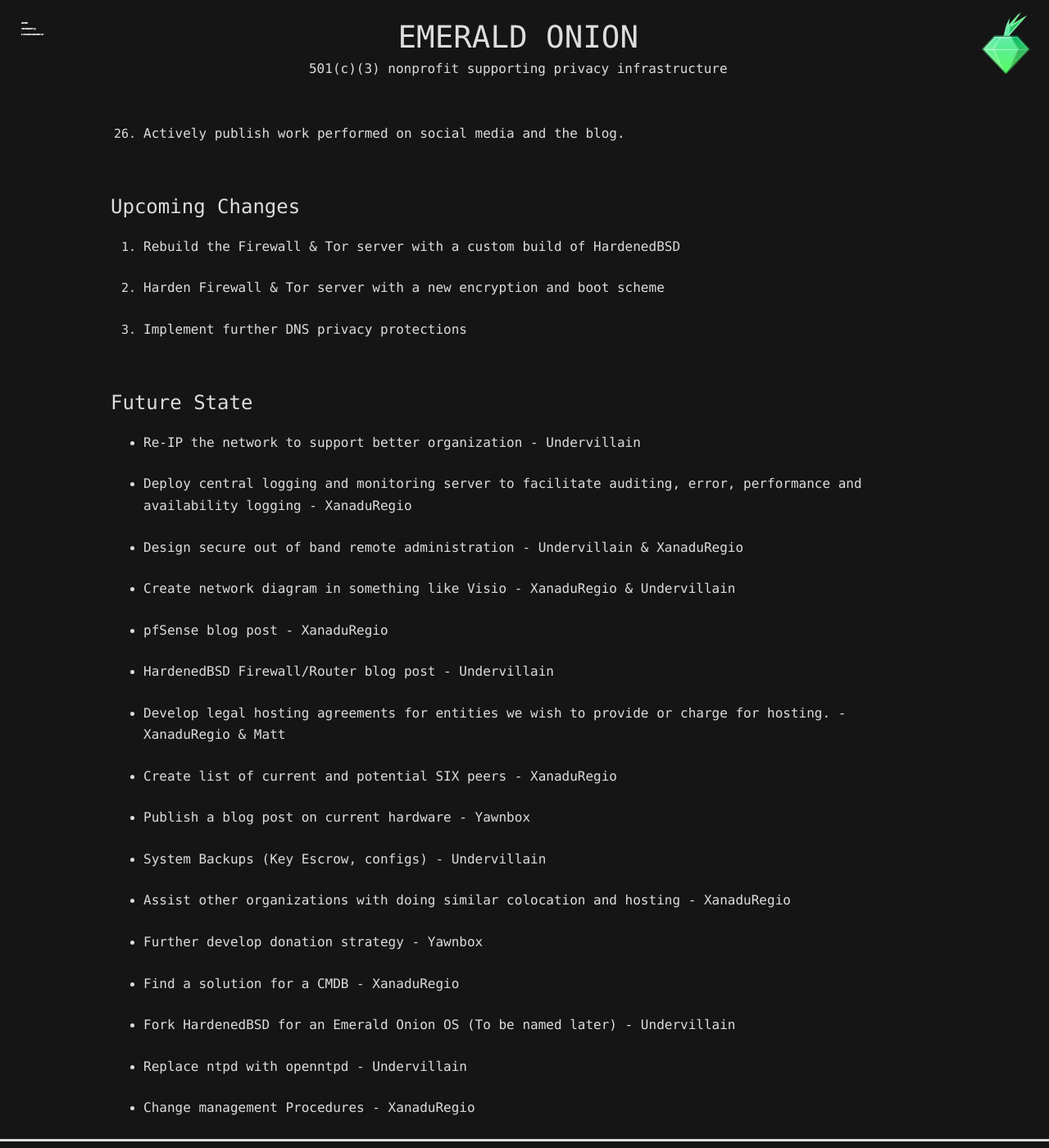
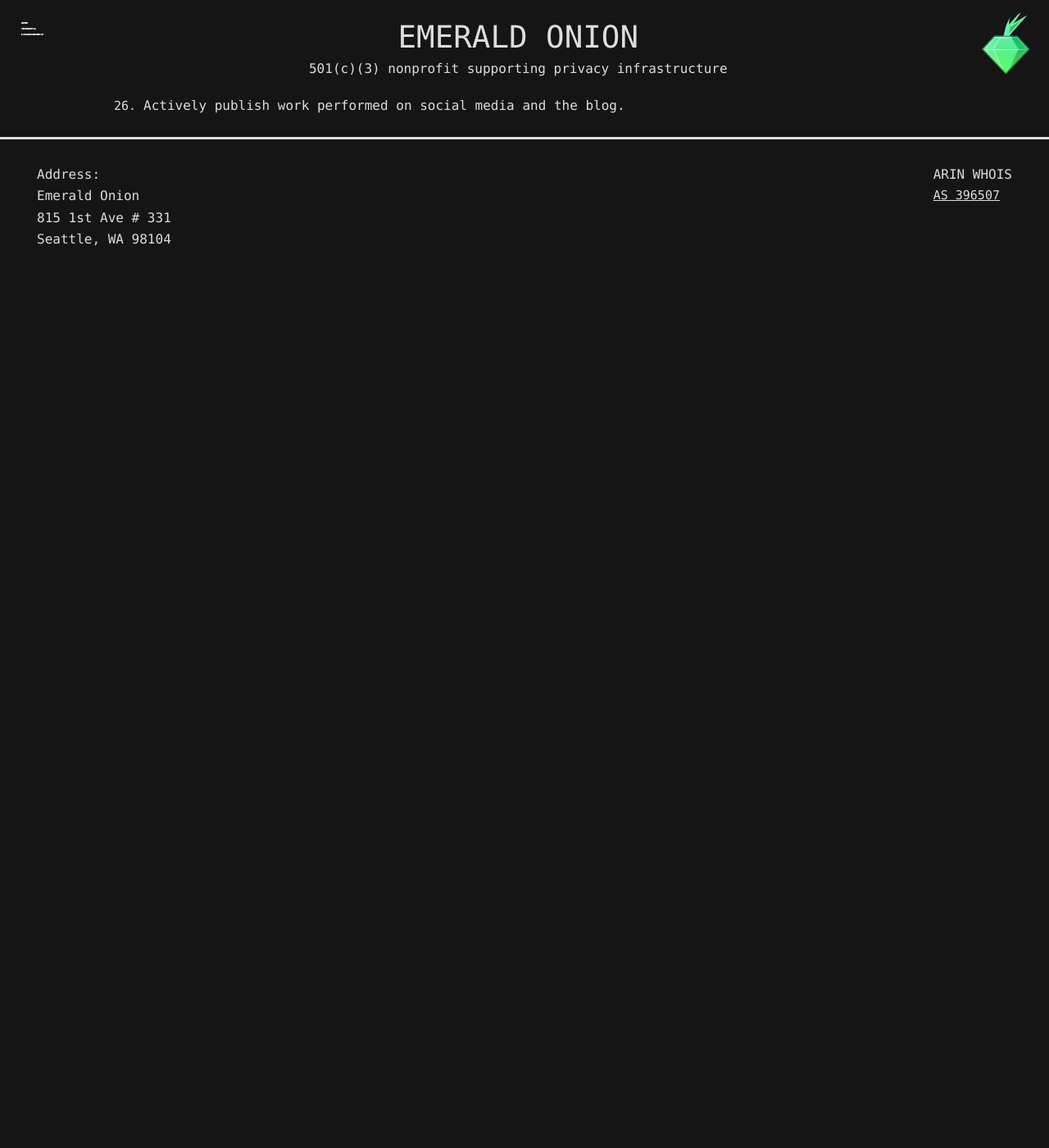
Before and after one commit to emeraldonion/emeraldonion.github.io, a Jekyll site: the page built from development/index.markdown, in a window 1280 px wide and 1400 px high, scrolled down 1869 px. Shown: the whole window at 82% size. Built offline with Jekyll 4.4.1, drawn with Linux system fonts in a browser that asks for light colours; our own code applies the rules of GitHub Pages for plain Markdown files; after the commit the page ends 2197 px from its top, so only the background shows below that.

Commit message:
remove legacy goals

```diff
--- a/development/index.markdown
+++ b/development/index.markdown
@@ -90,80 +79,3 @@
 
 
   26. Actively publish work performed on social media and the blog.
-
-
-
-
-
-# Upcoming Changes
-
-
-
-
-
-
-  1. Rebuild the Firewall & Tor server with a custom build of HardenedBSD
-
-
-  2. Harden Firewall & Tor server with a new encryption and boot scheme
-
-
-  3. Implement further DNS privacy protections
-
-
-
-
-
-# Future State
-
-
-
-
-
-
-  * Re-IP the network to support better organization - Undervillain
-
-
-  * Deploy central logging and monitoring server to facilitate auditing, error, performance and availability logging - XanaduRegio
-
-
-  * Design secure out of band remote administration - Undervillain & XanaduRegio
-
-
-  * Create network diagram in something like Visio - XanaduRegio & Undervillain
-
-
-  * pfSense blog post - XanaduRegio
-
-
-  * HardenedBSD Firewall/Router blog post - Undervillain
-
-
-  * Develop legal hosting agreements for entities we wish to provide or charge for hosting. - XanaduRegio & Matt
-
-
-  * Create list of current and potential SIX peers - XanaduRegio
-
-
-  * Publish a blog post on current hardware - Yawnbox
-
-
-  * System Backups (Key Escrow, configs) - Undervillain
-
-
-  * Assist other organizations with doing similar colocation and hosting - XanaduRegio
-
-
-  * Further develop donation strategy - Yawnbox
-
-
-  * Find a solution for a CMDB - XanaduRegio
-
-
-  * Fork HardenedBSD for an Emerald Onion OS (To be named later) - Undervillain
-
-
-  * Replace ntpd with openntpd - Undervillain
-
-
-  * Change management Procedures - XanaduRegio
```
Also changed, not shown: other parts of development/index.markdown (+0 -11 lines).
